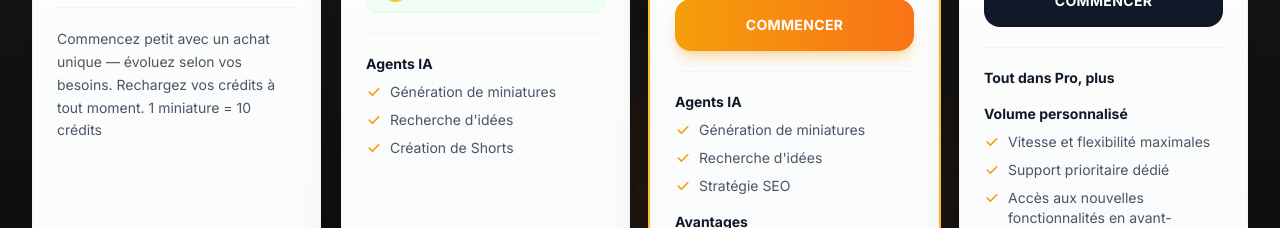
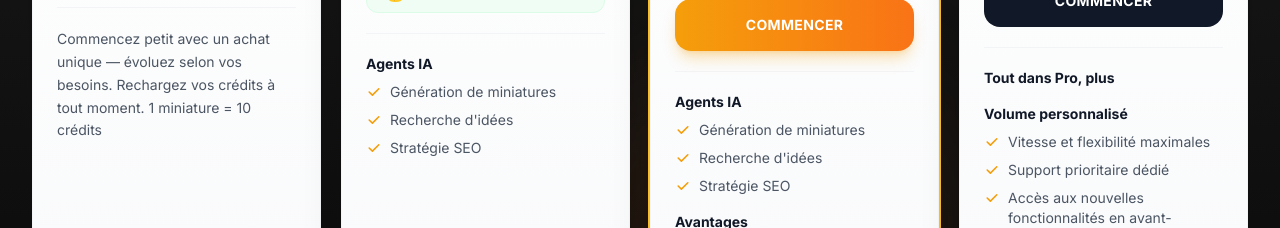
Before and after one commit to jRichardzzz/Jankos, a Next.js app: page / in a window 1280 px wide. Shown: the part 2940-3168 px from the top of the page. Built offline with nearby package versions, Linux system fonts and the light colour scheme; no server answers.

Commit message:
fix: Replace Création de Shorts with Stratégie SEO in Lite plan

```diff
--- a/src/components/landing/PricingSection.tsx
+++ b/src/components/landing/PricingSection.tsx
@@ -31,7 +31,7 @@ const pricingPlans = [
     priceAnnual: 16,
     buttonText: "Commencer",
     features: [
-      { category: "Agents IA", items: ["Génération de miniatures", "Recherche d'idées", "Création de Shorts"] },
+      { category: "Agents IA", items: ["Génération de miniatures", "Recherche d'idées", "Stratégie SEO"] },
     ],
     popular: false,
     icon: "🚀",
```
